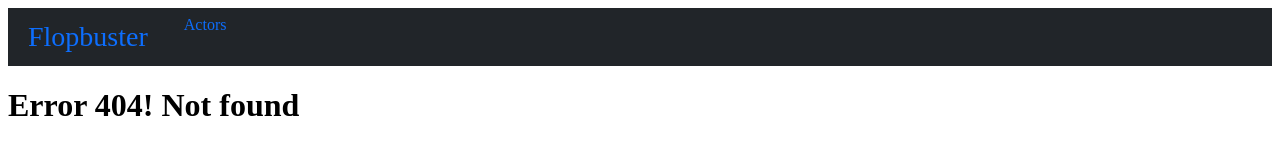
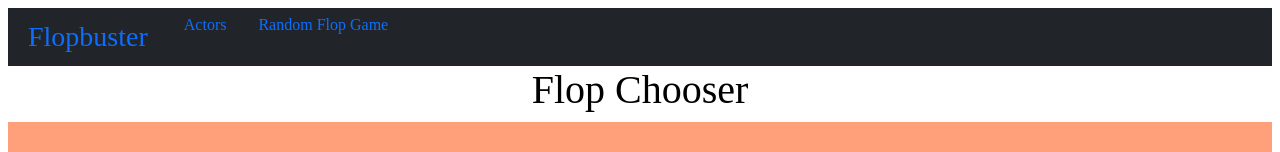
Before and after one commit to hardik-kapoor/flopmovies, an Angular app: page /randomflop in a window 1280 px wide. Before the commit this address had no page. Shown: the top 152 px of the page. Built offline with nearby package versions, Linux system fonts and the light colour scheme.

Commit message:
added routing to random flop components

```diff
--- a/src/app/app.component.html
+++ b/src/app/app.component.html
@@ -2,6 +2,7 @@
   <h3 class="text-light m-1"><a class="nav-link" [routerLink]='["/"]'>Flopbuster</a></h3>
 
   <a class="nav-link" [routerLink]='["/actors"]' >Actors</a>
+  <a class="nav-link" [routerLink]='["/randomflop"]'>Random Flop Game</a>
 </nav>
 
 <router-outlet></router-outlet>
--- a/src/assets/router-table.ts
+++ b/src/assets/router-table.ts
@@ -1,10 +1,12 @@
 import {ActorListComponent} from '../app/actor-list/actor-list.component';
 import {ActorEditComponent} from '../app/actor-edit/actor-edit.component';
 import {Error404Component} from '../app/error404/error404.component';
+import {RandomFlopComponent} from '../app/random-flop/random-flop.component'
 
 export const RouterTable=[
     {path:''     ,   redirectTo:'/actors' , pathMatch:'full'  },
     {path:'actors', component:ActorListComponent},
     {path:'actors/:id/edit',component:ActorEditComponent},
+    {path:'randomflop', component:RandomFlopComponent},
     {path:'**',component:Error404Component},
 ]
```
